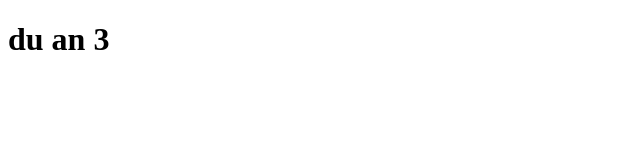
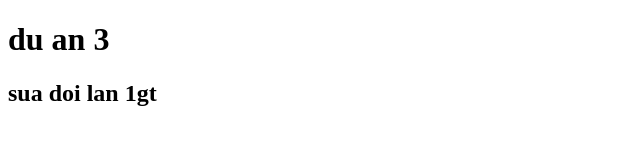
Before and after one commit to BaoThai2003/duan3, a plain HTML site: page index.html in a window 1280 px wide. Shown: the whole page, without its empty margins (0-640 px from the left). Drawn offline with Linux system fonts and the light colour scheme.

Commit message:
2nd commit

```diff
--- a/index.html
+++ b/index.html
@@ -7,5 +7,6 @@
   </head>
   <body>
     <h1>du an 3</h1>
+    <h2>sua doi lan 1gt</h2>
   </body>
 </html>
```
